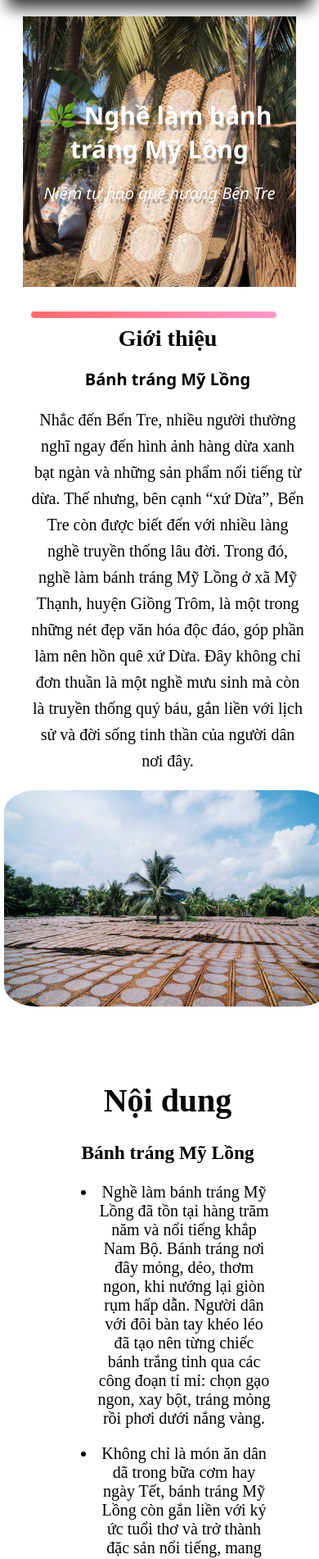
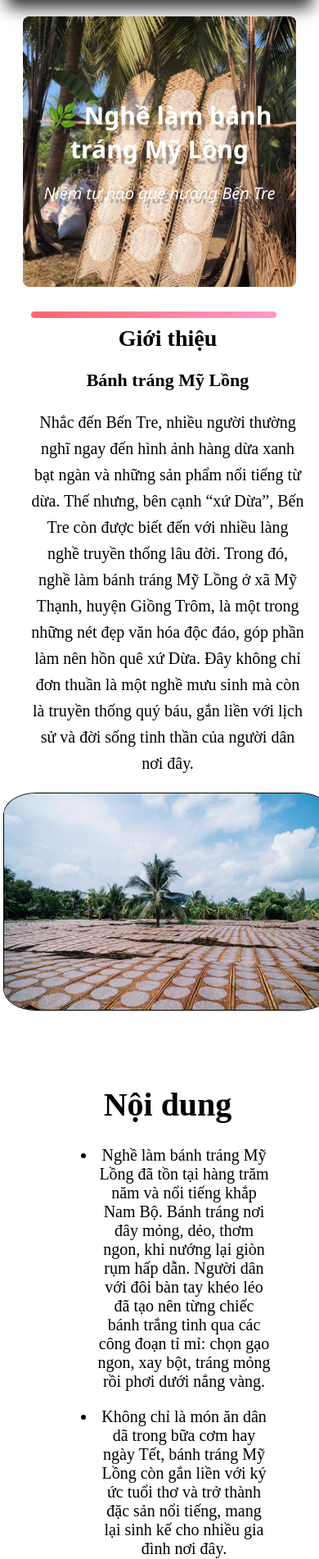
Before and after one commit to bequynh24mt-bit/truyenthongbetre, a plain HTML site: page index.html in a window 390 px wide. Shown: the part 98-2000 px from the top of the page at 82% size. Drawn offline with Linux system fonts and the light colour scheme.

Commit message:
sua lan2

```diff
--- a/index.html
+++ b/index.html
@@ -2,10 +2,10 @@
 <html lang="vi">
   <head>
     <meta charset="UTF-8" />
-    <link rel="stylesheet" href="style.css" />
-    <link rel="shortcut icon" href="./img/tải xuống.png" type="image/x-icon">
+    <link rel="stylesheet" href="style.css">
+    <link rel="shortcut icon" href="./img/tải xuống.png" type="image/x-icon" />
     <meta name="viewport" content="width=device-width, initial-scale=1.0" />
-    <title>Truyền Thống Bến Tre</title>
+    <title>Truyền Thống Quê Hương</title>
   </head>
   <body>
     <div class="Thanh">
@@ -44,7 +44,6 @@
           thần của người dân nơi đây.
         </p>
       </div>
-
       <div class="anh">
         <img
           src="./img/banh-trang-thien-that-ben-tre-17.jpg"
@@ -52,10 +51,10 @@
         />
       </div>
     </div>
+
     <div class="thanbai">
       <div class="nd2">
         <h1>Nội dung</h1>
-        <h3>Bánh tráng Mỹ Lồng</h3>
         <ul>
           <li>
             <p>
@@ -66,7 +65,6 @@
               ngon, xay bột, tráng mỏng rồi phơi dưới nắng vàng.
             </p>
           </li>
-
           <li>
             <p>
               Không chỉ là món ăn dân dã trong bữa cơm hay ngày Tết, bánh tráng
@@ -76,7 +74,6 @@
           </li>
         </ul>
       </div>
-
       <div class="anh">
         <img
           src="./img/potal-lang-nghe-banh-trang-my-long-ben-tre-vao-vu-tet-2025-7812814.jpg"
@@ -87,8 +84,7 @@
 
     <div class="ketbai">
       <div class="nd3">
-        <h1>Giới thiệu</h1>
-        <h3>Bánh tráng Mỹ Lồng</h3>
+        <h1>Lời kết</h1>
         <p>
           Ngày nay, trong nhịp sống hiện đại, dù có nhiều loại thực phẩm mới lạ
           xuất hiện, nhưng nghề làm bánh tráng Mỹ Lồng vẫn được người dân gìn
@@ -101,7 +97,6 @@
           của dân tộc.
         </p>
       </div>
-
       <div class="anh">
         <img src="./img/images.jfif" alt="Bánh tráng Mỹ Lồng" />
       </div>
--- a/style.css
+++ b/style.css
@@ -34,23 +34,15 @@
   transform: scale(1.1);
 }
 
-.Thanh:hover {
-  transform: scale(1);
-}
-
 .tieude {
-  padding-top: 10px;
-  padding-left: 50px;
-  font-size: 20px;
-  font-weight: initial;
+  padding: 100px 20px;
   margin: 20px;
   font-family: "Segoe UI", Arial, sans-serif;
-  background: #fff;
   text-align: center;
-  padding: 100px 20px;
   background: url("./img/banh-trang-my-long-ben-tre-banh-trang-nuong-san-thien-that-2.jpg")
     no-repeat center center;
   background-size: cover;
+  border-radius: 8px;
 }
 
 .tieude #tua1 {
@@ -78,6 +70,7 @@
   animation: expand 0.7s ease-out forwards;
   animation-delay: 0.09s;
 }
+
 @keyframes expand {
   from {
     width: 0;
@@ -107,8 +100,7 @@
 }
 
 .nd h3 {
-  font-family: "Segoe UI", Arial, sans-serif;
-  font-size: 20px;
+  font-size: 22px;
 }
 
 .nd p {
@@ -120,17 +112,7 @@
   border-radius: 10%;
   max-width: 400px;
   height: auto;
-}
-
-@media (max-width: 800px) {
-  .mobai {
-    flex-direction: column;
-    text-align: center;
-  }
-  .mobai .anh,
-  .mobai .nd {
-    order: initial;
-  }
+  border: 1px solid black;
 }
 
 .thanbai {
@@ -140,24 +122,9 @@
   padding: 50px;
 }
 
-.thanbai .anh {
-  order: 1;
-}
 .thanbai .nd2 {
   margin-left: 20px;
-  order: 2;
   font-size: 20px;
-}
-
-@media (max-width: 800px) {
-  .thanbai {
-    flex-direction: column;
-    text-align: center;
-  }
-  .thanbai .anh,
-  .thanbai .nd2 {
-    order: initial;
-  }
 }
 
 .ketbai {
@@ -177,22 +144,32 @@
   font-size: 28px;
 }
 
-.nd3 h3 {
-  font-family: "Segoe UI", Arial, sans-serif;
-  font-size: 20px;
-}
-
 .nd3 p {
   font-size: 20px;
   line-height: 1.6;
 }
+
 @media (max-width: 800px) {
+  .mobai,
+  .thanbai,
   .ketbai {
     flex-direction: column;
     text-align: center;
   }
+
+  .mobai .anh,
+  .mobai .nd,
+  .thanbai .anh,
+  .thanbai .nd2,
   .ketbai .anh,
   .ketbai .nd3 {
     order: initial;
   }
+
+  .ketbai .nd3 {
+    order: 1;
+  }
+  .ketbai .anh {
+    order: 2;
+  }
 }
```
